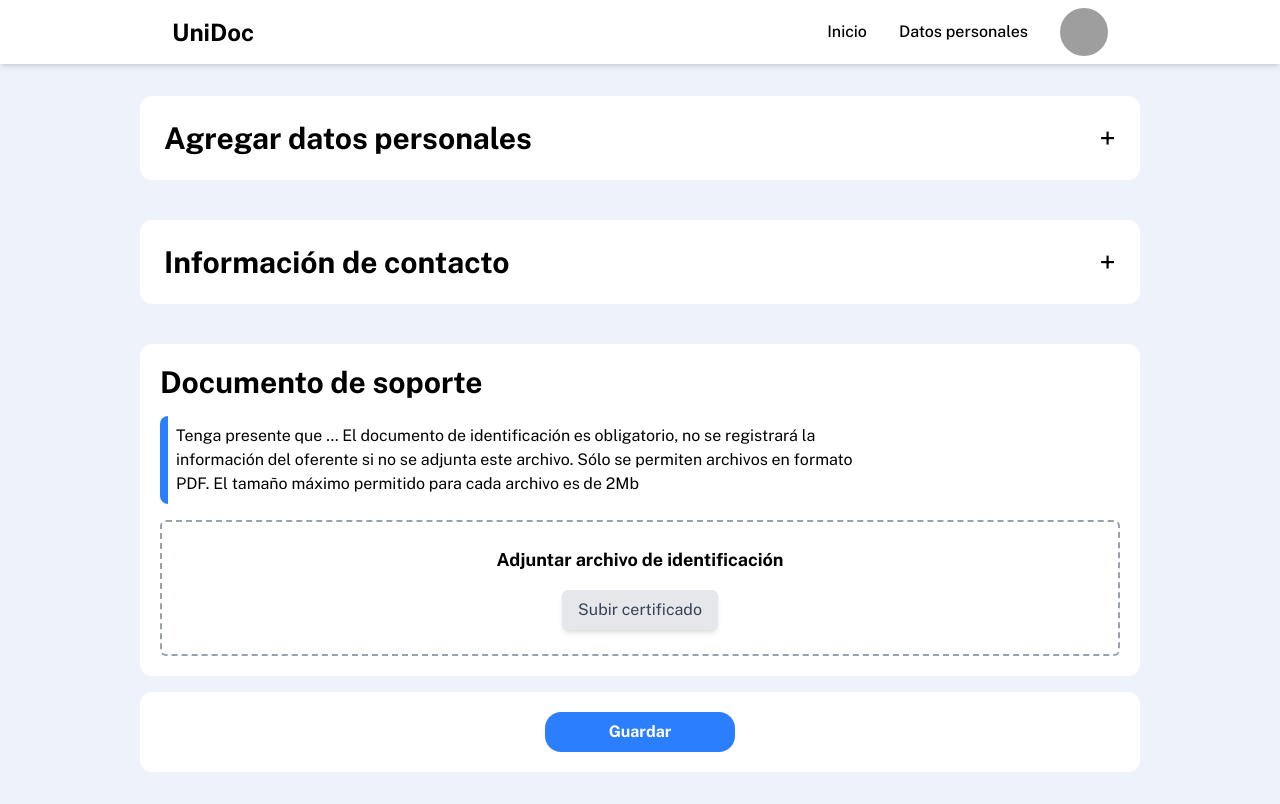
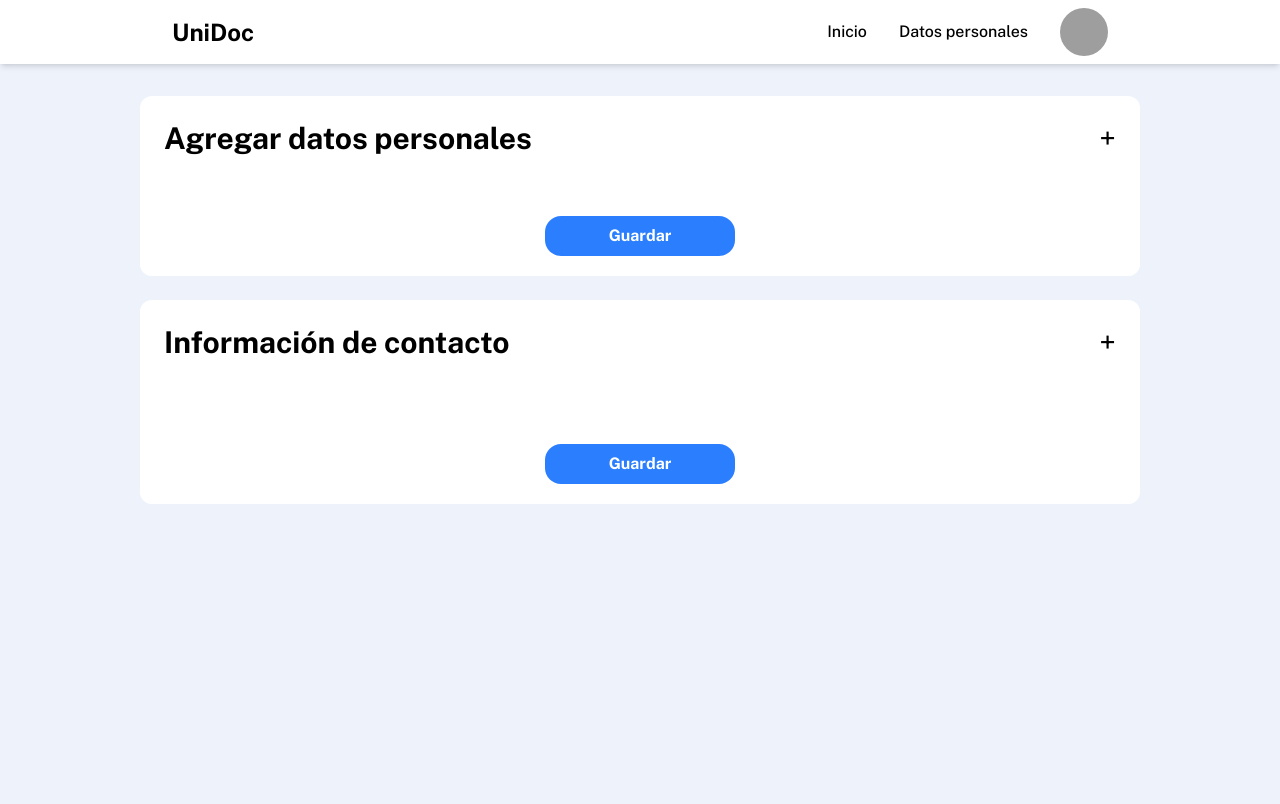
Before and after one commit to Juanfeee/uniDoc, a Next.js app: page /datos-personales in a window 1280 px wide. Built offline with nearby package versions, Linux system fonts and the light colour scheme; grey boxes are pictures that could not be loaded.

Commit message:
formularios individuales, tambien quedaron como componentes para reutilizar

```diff
--- a/src/app/(protected)/datos-personales/page.tsx
+++ b/src/app/(protected)/datos-personales/page.tsx
@@ -2,79 +2,47 @@
 import { SubmitHandler, useForm } from "react-hook-form";
 
 import { zodResolver } from "@hookform/resolvers/zod";
-import { userSchema } from "@/validaciones/userSchema";
+import { userSchema } from "@/validaciones/datosPersonaSchema";
 import { Inputs } from "@/types/inputs";
 import { DatosPersonales } from "@/app/datosPersona/DatosPersonales";
 import { InformacionContacto } from "@/app/datosPersona/InformacionContacto";
-import { AdjuntarArchivo } from "@/app/componentes/formularios/AdjuntarArchivo";
-import { ButtonPrimary } from "@/app/componentes/formularios/ButtonPrimary";
+
+import { Formulario } from "@/app/componentes/formulario";
+import { informacionPersonaSchema } from "@/validaciones/informacionPersonaSchema";
 
 
-type Props = {};
 
 const InformacionPersona = () => {
-  const {
-    // useForm es un hook de react-hook-form que se encarga de manejar el estado del formulario
-    // register es una funcion que se encarga de registrar los inputs del formulario
-    // handleSubmit es una funcion que se encarga de manejar el evento de submit del formulario
-    // formState es un objeto que contiene el estado del formulario
-    // errors es un objeto que contiene los errores de validacion del formulario
-    // watch es una funcion que se encarga de observar los cambios de un campo
-    // zod es una libreria que se encarga de validar los campos del formulario
-    register,
-    handleSubmit,
-    watch,
-    setValue,
-    formState: { errors },
-  } = useForm<Inputs>({ resolver: zodResolver(userSchema) });
-  //El submithandler es una funcion que se encarga de manejar el submit del formulario
-  const onSubmit: SubmitHandler<Inputs> = () => {
-    console.log("Formulario enviado");
-    //mensaje de exito
-    alert("Formulario enviado");
-  };
-  console.log("Errores ", errors);
-  console.log("Formulario", watch());
+  // const {
+  //   // useForm es un hook de react-hook-form que se encarga de manejar el estado del formulario
+  //   // register es una funcion que se encarga de registrar los inputs del formulario
+  //   // handleSubmit es una funcion que se encarga de manejar el evento de submit del formulario
+  //   // formState es un objeto que contiene el estado del formulario
+  //   // errors es un objeto que contiene los errores de validacion del formulario
+  //   // watch es una funcion que se encarga de observar los cambios de un campo
+  //   // zod es una libreria que se encarga de validar los campos del formulario
+  //   register,
+  //   handleSubmit,
+  //   watch,
+  //   setValue,
+  //   formState: { errors },
+  // } = useForm<Inputs>({ resolver: zodResolver(userSchema) });
+  // //El submithandler es una funcion que se encarga de manejar el submit del formulario
+  // const onSubmit: SubmitHandler<Inputs> = () => {
+  //   console.log("Formulario enviado");
+  //   //mensaje de exito
+  //   alert("Formulario enviado");
+  // };
+  // console.log("Errores ", errors);
+  // console.log("Formulario", watch());
   return (
     <>
-      <form className="flex flex-col gap-y-4 rounded-md lg:w-[800px] xl:w-[1000px] 2xl:w-[1200px] m-auto relative" onSubmit={handleSubmit(onSubmit)}>
-        <DatosPersonales
-          watch={watch}
-          setValue={setValue}
-          handleSubmit={handleSubmit}
-          onSubmit={onSubmit}
-          register={register}
-          errors={errors}
-        />
-        <InformacionContacto
-          watch={watch}
-          setValue={setValue}
-          handleSubmit={handleSubmit}
-          onSubmit={onSubmit}
-          register={register}
-          errors={errors}
-        />
-        <div className="flex flex-col bg-white p-5  justify-center rounded-xl gap-y-4">
-        <h3 className="font-bold text-3xl col-span-full">
-          Documento de soporte
-        </h3>
-        <p className="w-3/4 border-l-8 rounded-lg border-blue-500 p-2">
-        Tenga presente que …
-        El documento de identificación es obligatorio, no se registrará la información del oferente si no se adjunta este archivo. Sólo se permiten archivos en formato PDF. El tamaño máximo permitido para cada archivo es de 2Mb
-        </p>
-        <AdjuntarArchivo
-          id="adjuntar_archivo"
-          value="Adjuntar archivo de identificación"
-          />
-          </div>
-        <div className="bg-white p-5 flex items-center justify-center rounded-xl" >
-          <ButtonPrimary
-            type="submit"
-            value="Guardar"
-          />
-        </div>
-      </form>
-      {/* <DocumentosSoporte /> */}
+      {/* <form className="flex flex-col gap-y-4 rounded-md lg:w-[800px] xl:w-[1000px] 2xl:w-[1200px] m-auto relative" onSubmit={handleSubmit(onSubmit)} > */}
+        <Formulario
+        Componente={DatosPersonales}
+        Schema={userSchema} />
+        <Formulario Componente={InformacionContacto}
+        Schema={informacionPersonaSchema} />
     </>
   );
 };
--- /dev/null
+++ b/src/app/componentes/formulario.tsx
@@ -0,0 +1,52 @@
+import { userSchema } from "@/validaciones/datosPersonaSchema";
+import { zodResolver } from "@hookform/resolvers/zod";
+import { SubmitHandler, useForm } from "react-hook-form";
+import { ButtonPrimary } from "./formularios/ButtonPrimary";
+import { Inputs } from "@/types/inputs";
+
+export const Formulario = ({ Componente, Schema }) => {
+  const {
+    // useForm es un hook de react-hook-form que se encarga de manejar el estado del formulario
+    // register es una funcion que se encarga de registrar los inputs del formulario
+    // handleSubmit es una funcion que se encarga de manejar el evento de submit del formulario
+    // formState es un objeto que contiene el estado del formulario
+    // errors es un objeto que contiene los errores de validacion del formulario
+    // watch es una funcion que se encarga de observar los cambios de un campo
+    // zod es una libreria que se encarga de validar los campos del formulario
+    register,
+    handleSubmit,
+    watch,
+    setValue,
+    formState: { errors },
+  } = useForm<Inputs>({ resolver: zodResolver(Schema) });
+  //El submithandler es una funcion que se encarga de manejar el submit del formulario
+  const onSubmit: SubmitHandler<Inputs> = () => {
+    console.log("Formulario enviado");
+    //mensaje de exito
+    alert("Formulario enviado");
+  };
+  console.log("Errores ", errors);
+  console.log("Formulario", watch());
+  return (
+    <>
+      <form className="flex flex-col gap-y-4 rounded-md lg:w-[800px] xl:w-[1000px] 2xl:w-[1200px] m-auto relative  bg-white rounded-xl overflow-hidden mb-6" onSubmit={handleSubmit(onSubmit)}>
+        {Componente && (
+          <Componente
+            watch={watch}
+            setValue={setValue}
+            handleSubmit={handleSubmit}
+            onSubmit={onSubmit}
+            register={register}
+            errors={errors}
+          />
+        )}
+        <div className="bg-white p-5 items-center justify-center rounded-xl flex" >
+          <ButtonPrimary
+            type="submit"
+            value="Guardar"
+          />
+        </div>
+      </form>
+    </>
+  )
+}
--- a/src/app/componentes/formularios/SelectForm.tsx
+++ b/src/app/componentes/formularios/SelectForm.tsx
@@ -3,7 +3,7 @@ import { mappeoTipoExperiencia } from "@/validaciones/experienceSchema";
 import { mappeoTipoProduccion } from "@/validaciones/productionSchema";
 import { mappeoEstadoCivil, mappeoTipoIdentificacion } from "@/validaciones/registerSchema";
 import { mappeoTipoEstudio } from "@/validaciones/studySchema";
-import { mappeoCiudadCauca, mappeoDepartamento, mappeoPais } from "@/validaciones/userSchema";
+import { mappeoCiudadCauca, mappeoDepartamento, mappeoPais } from "@/validaciones/datosPersonaSchema";
 type Props = {
   className?: string;
   register?: any;
--- a/src/app/datosPersona/DatosPersonales.tsx
+++ b/src/app/datosPersona/DatosPersonales.tsx
@@ -54,7 +54,7 @@ export const DatosPersonales = ({watch, setValue,handleSubmit,onSubmit,register,
 
 
   return (
-    <div className="acordeon bg-white rounded-xl overflow-hidden mb-6">
+    <div className="acordeon">
       <div
         className={`acordeon-titulo flex justify-between items-center p-6 cursor-pointer ${acordeonAbierto ? 'active' : ''}`}
         onClick={toggleAcordeon}
--- a/src/app/datosPersona/DocumentosSoporte.tsx
+++ b/src/app/datosPersona/DocumentosSoporte.tsx
@@ -2,7 +2,7 @@
 import { SubmitHandler, useForm } from "react-hook-form";
 import { AdjuntarArchivo } from "../componentes/formularios/AdjuntarArchivo";
 import { zodResolver } from "@hookform/resolvers/zod";
-import { userSchema } from "@/validaciones/userSchema";
+import { userSchema } from "@/validaciones/datosPersonaSchema";
 import { Archivo } from "next/font/google";
 import InputErros from "../componentes/formularios/InputErrors";
 
--- a/src/validaciones/userSchema.ts
+++ b/src/validaciones/datosPersonaSchema.ts
@@ -62,18 +62,17 @@ export const mappeoTipoIdentificacion:{[key in TipoIdentificacion]: string} = {
 
 //definimos el esquema de validacion de los datos del usuario
 export const userSchema = z.object({
+
   identificacion: z.string().min(6, {message:"La identificación debe tener al menos 6 caracteres"}),
 
   primer_nombre: z.string().min(1, { message: "Campo vacio" }),
+
   segundo_nombre: z.string().min(1, { message: "Campo vacio" }),
   primer_apellido: z.string().min(1, { message: "Campo vacio" }),
   segundo_apellido: z.string().min(1, { message: "Campo vacio" }),
   libreta_militar: z.string().optional(),
   distrito_militar: z.string().optional(),
-  direccion: z.string().min(1, { message: "Campo vacio" }),
-  barrio: z.string().min(1, { message: "Campo vacio" }),
-  celular: z.string().min(1, { message: "Campo vacio" }),
-  email: z.string().email({ message: "Correo no valido" }),
+
   fecha_nacimiento: z.string().min(1, { message: "Seleccione su fecha de nacimiento" }),
 
   genero: z.enum(["masculino", "femenino", "otro"],{
@@ -81,22 +80,9 @@ export const userSchema = z.object({
   }),
   categoria_libreta_militar: z.enum(["primera_clase", "segunda_clase"]).optional().or(z.literal("")),
 
-  pais_residencia: z.enum(pais ,{
-    errorMap: () => ({ message: "El pais no es valido" })
-  }),
-
   pais: z.enum(pais,{
     errorMap: () => ({ message: "El pais no es valido" })
   }),
 
 
-  tipo_identificacion: z.enum(tipo_identificaciones,{
-    errorMap: () => ({ message: "El tipo de identificación no es valido" })
-  }),
-
-  estado_civil: z.enum(estadoCivil,{
-    errorMap: () => ({ message: "El estado civil no es valido" })
-  })
-
-
 })
--- /dev/null
+++ b/src/validaciones/informacionPersonaSchema.ts
@@ -0,0 +1,17 @@
+import {z} from 'zod'
+//definimos los tipos que vamos a usar
+
+
+
+
+
+
+
+//definimos el esquema de validacion de los datos
+export const informacionPersonaSchema = z.object({
+  direccion: z.string().min(1, { message: "Campo vacio" }),
+  barrio: z.string().min(1, { message: "Campo vacio" }),
+  celular: z.string().min(1, { message: "Campo vacio" }),
+  email: z.string().email({ message: "Correo no valido" }),
+
+})
```
